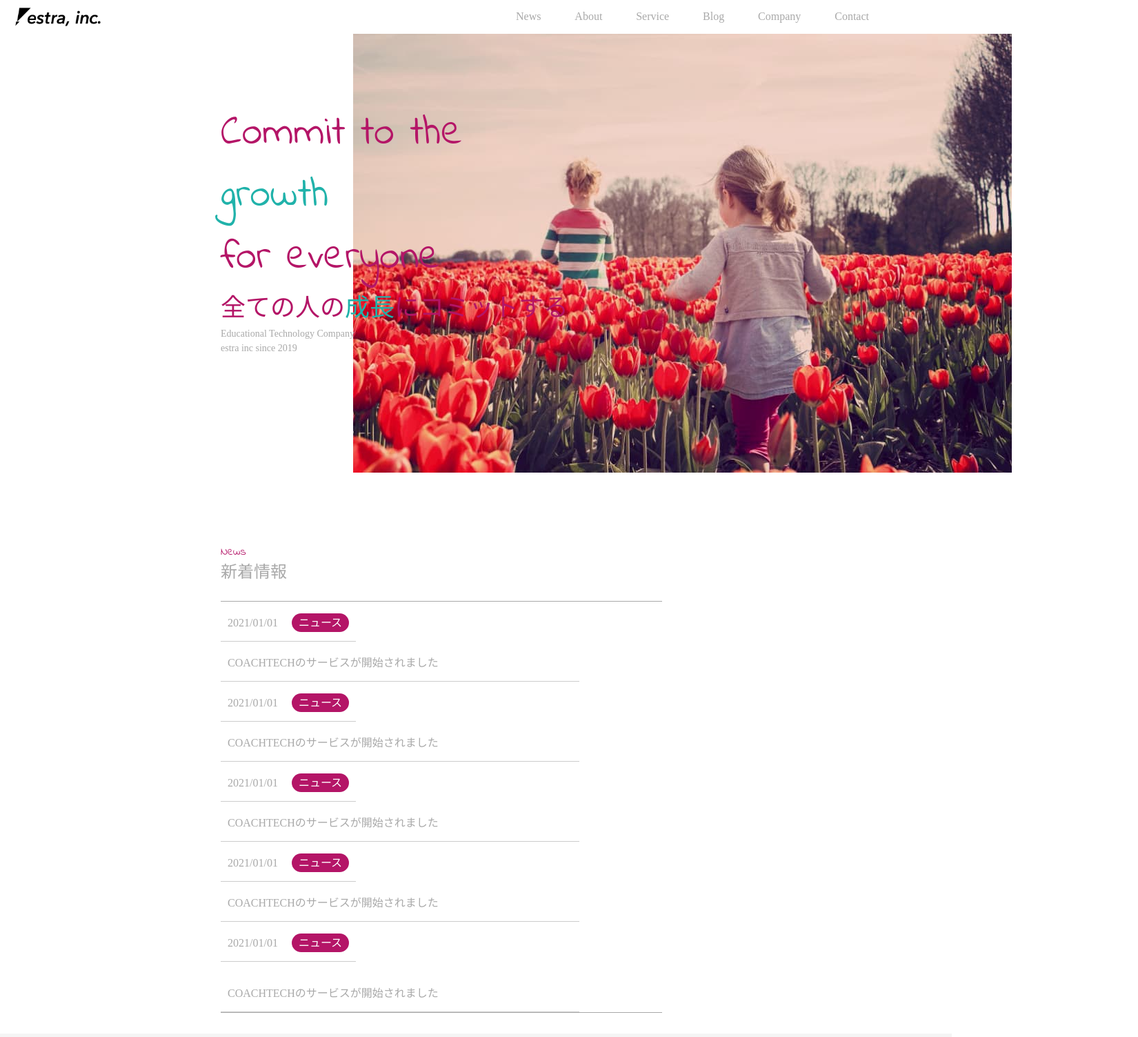
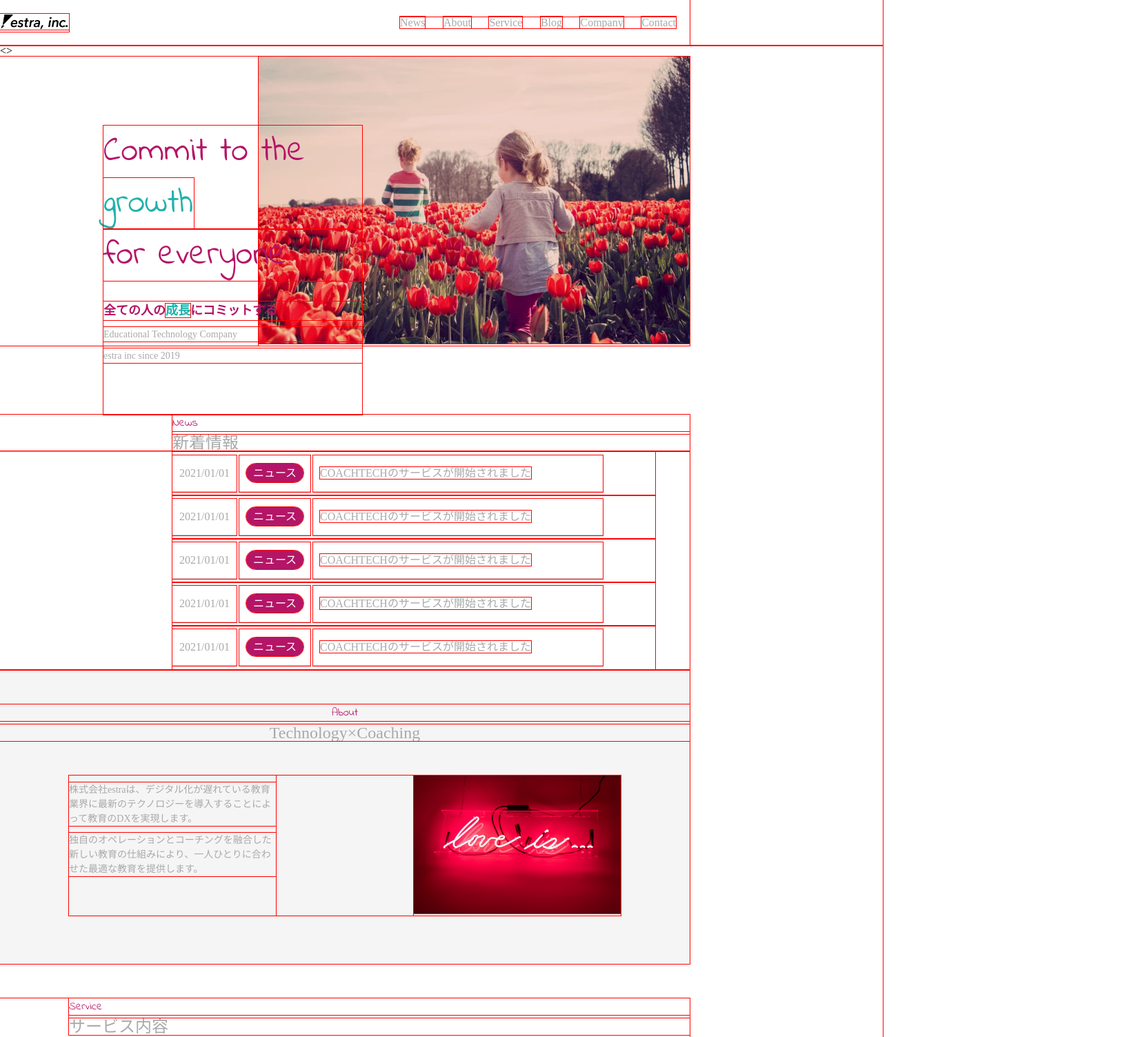
Before and after one commit to buuko777/20230807-Asuka-Masaki_Coachtech_html-css_lppage, a plain HTML site: page index.html in a window 1280 px wide. Shown: the top 1503 px of the page at 69% size, 1650 px wide, since content can reach past the window. Drawn offline with Linux system fonts and the light colour scheme.

Commit message:
0817再提出します。

```diff
--- a/style.css
+++ b/css/style.css
@@ -1,19 +1,22 @@
+* {
+    outline: 1px solid red !important;
+}
+
 .header{
-width: 100vw;
+width: 1000px;
 display:flex;
 justify-content:space-between;
 align-items: center;
+padding-top: 20px;
+padding-bottom:20px;
 }
 
-h1 img{
-width:10vw;
-margin:10px 20px;
-vertical-align:bottom;
+.page-title img{
+width:100px;
 }
 
-
 .header__nav{
-width:40vw;
+width:400px;
 display:flex;
 display: inline-block;
 margin-right: 20px;
@@ -26,6 +29,7 @@ justify-content: space-between;
 }
 
 .header_nav-item {
+font:14px;
 list-style: none;
 text-decoration-line:none;
 }
@@ -36,28 +40,31 @@ color:darkgray;
 }
 
 .top{
-width:100vw;
+width:1000px;
 display:flex;
-justify-content: space-between;
+justify-content:space-between;
+margin-bottom:100px;
 }
 
 .top__text-box{
+width:400px;
 position:relative;
 top: 100px;
-left: 25%;
+left: 15%;
 }
 
 .deco-text{
-font-size: 60px;
+font-size: 50px;
 color:#b41567;
 font-family: 'Indie Flower', cursive;
 line-height: 150%;
 }
 
 .red-text{
-font-size: 36px;
+margin-top:30px;
+font-size: 18px;
 color: #b41567;
-font:bolder;
+font-weight:bolder;
 line-height: 150%;
 }
 
@@ -65,6 +72,7 @@ line-height: 150%;
 font-size:14px;
 color:darkgray;
 line-height: 150%;
+margin-top:10px;
 }
 
 .green-text{
@@ -73,17 +81,17 @@ font:bolder;
 }
 
 .top__pic{
-width:60%;
+width:625px;
 float:right;
-margin-right: 0%;
+padding-right: 0%;
 }
 
-.top-pic img{
-width:100%
+.top__pic img{
+width:625px;
 }
 
 .news{
-width:100vw;
+width:1000px;
 }
 
 .news__title{
@@ -104,18 +112,21 @@ font-size:24px;
 color: darkgray;
 }
 
-.news__table{
+.news__list{
 line-height:10px;
-display:flex;
-justify-content: space-between;
-width:50vw;
-margin:30px auto;
 color:darkgray;
 font-size: 16px;
 border-top:solid 1px darkgray;
 border-bottom:solid 1px darkgray;
 border-collapse: collapse;
 border-spacing: 10px 20px;
+padding-left:0;
+}
+
+.list-row{
+list-style:none;
+width:700px;
+margin-left:25%;
 }
 
 .table-date{
@@ -126,6 +137,7 @@ text-align: center;
 line-height: 200%;
 padding:10px;
 border-bottom:1px solid #ccc;
+text-decoration: none;
 }
 
 .table-date2 {
@@ -151,7 +163,7 @@ display:inline;
 }
 
 .table-message {
-width:500px;
+width:400px;
 color: darkgray;
 display:inline-block;
 text-align:left;
@@ -162,19 +174,19 @@ padding: 10px;
 
 
 .about{
-width:100vw;
+width:1000px;
 background-color: #f5f5f5;
-padding:50px 50px;
-
+padding-top:50px;
+padding-bottom:50px;
 }
 
 .about__title{
-margin:50px auto;
 text-align: center;
+margin-bottom:50px;
 }
 
 .about__content{
-width:50vw;
+width:800px;
 margin:20px auto;
 display:flex;
 justify-content: space-between;
@@ -186,7 +198,7 @@ width:300px;
 
 .text{
 color: darkgray;
-text-align: left;ƒ
+text-align: left;
 }
 
 .content-pic{
@@ -199,19 +211,18 @@ width:300px;
 }
 
 .service{
-width:100vw;
-padding:50px 50px;
+width:1000px;
 }
 
 .service__title{
 margin-top:50px;
-margin-left:20%;
+margin-left:10%;
 }
 
 
 .service__content{
 display:flex;
-width:60%;
+width:80%;
 margin: 20px auto;
 color:white;
 }
@@ -241,7 +252,7 @@ font-weight: bold;
 }
 
 .service__content-large-text{
-margin:20px 20px;
+margin:5px 5px;
 line-height:200%;
 }
 
@@ -251,7 +262,7 @@ background-color: #B35B8B;
 }
 
 .service__content-right-top-text{
-margin: 20px 20px;
+margin: 5px 5px;
 font: size 12px;
 text-align: left;
 line-height: 200%;
@@ -283,18 +294,20 @@ width:100px;
 }
 
 .blog{
-width:100vw;
+margin-top:100px;
+width:1000px;
 background-color: rgba(245, 245, 245, 1);
-padding:50px;
+padding-top:50px;
+padding-bottom: 10px;
 }
 
 .blog__title{
-margin-left:20%;
+margin-left:10%;
 }
 
 .blog__card-container{
 display:flex;
-width:60%;
+width:80%;
 margin: 20px auto;
 justify-content: space-between;
 }
@@ -307,7 +320,7 @@ background-color: white;
 }
 
 .card-top{
-width:100%;
+width:1000px;
 height:50%;
 display:flex;
 position:relative;
@@ -382,8 +395,9 @@ text-decoration: none;
 }
 
 .company{
-width:100vw;
-padding: 50px;
+width:1000px;
+margin-top:50px;
+margin-bottom:50px;
 }
 
 .company__title{
@@ -391,13 +405,13 @@ margin-left: 25%;
 }
 
 .company__table{
-width:40vw;
+width:500px;
 margin:50px auto;
 border: solid 1px #EEEEEE;
 }
 
 .company__table-row{
-width:40vw;
+width:400px;
 border: solid 1px #EEEEEE;
 line-height: 250%;
 }
@@ -412,7 +426,7 @@ margin-left:5px;
 }
 
 .company__recruit{
-width:100vw;
+width:1000px;
 display:flex;
 padding:50px 0px;
 }
@@ -420,7 +434,7 @@ padding:50px 0px;
 .info{
 width:50%;
 height:400px;
-background-image:url(img/recruit.png);
+background-image:url(../img/recruit.png);
 background-size: cover;
 background-repeat:no-repeat;
 display:flex;
@@ -431,7 +445,7 @@ align-items:center;
 .interview{
 width:50%;
 height: 400px;
-background-image:url(img/interview.png);
+background-image:url(../img/interview.png);
 background-size:cover;
 background-repeat: no-repeat;
 display: flex;
@@ -446,15 +460,18 @@ font-weight: bold;
 }
 
 .company__recruit-content{
-width:100pw;
-padding: 50px;px;
+width:1000px;
 display:flex;
 justify-content: center;
 align-items: center;
 }
 
+.inquiry{
+width:1000px;
+}
+
 .inquiry__button{
-margin:0px auto 50px auto;
+margin: 50px auto 50px auto;
 width:200px;
 height:50px;
 border-radius:20px;
@@ -462,7 +479,7 @@ background:linear-gradient(90deg,#FC1E8D,#b9176a);
 color:white;
 display: flex;
 align-items: center;
-justify-content: space-around;
+justify-content: center;
 box-shadow: 0px 10px 3px #840151;
 }
 
@@ -472,7 +489,7 @@ font-size:20px;
 display: inline-block;
 font-weight:bold;
 position:relative;
-line-hight:300%;
+line-height:300%;
 }
 
 .text4::after{
@@ -489,25 +506,28 @@ background-color:#840151;
 
 .inquiry__button-text{
 display:inline-block;
+text-align:left;
 }
 
-.inquiry__button-text::before{
+.inquiry__button::before{
 content:"";
-background:url(img/mailicon.svg);
+background:url(../img/mailicon.svg);
 background-size: cover;
 vertical-align: middle;
 width:20px;
 height:20px;
 display:inline-block;
-margin-right:10px;
+margin: 10px;
 }
 
 footer{
+width:1000px;
 background-color: rgba(245, 245, 245, 1);
 display:flex;
 align-items:center;
 justify-content:center;
 }
+
 .footer-text{
 line-height: 300%;
 }
--- a/index.html
+++ b/index.html
@@ -4,8 +4,8 @@
     <meta charset="UTF-8">
     <meta name="viewport" content="width=device-width, initial-scale=1.0">
     <title>Document</title>
-    <link rel="stylesheet" href="reset.css" />
-    <link rel="stylesheet" href="style.css" />
+    <link rel="stylesheet" href="css/reset.css" />
+    <link rel="stylesheet" href="css/style.css" />
     <link rel="preconnect" href="https://fonts.googleapis.com">
     <link rel="preconnect" href="https://fonts.gstatic.com" crossorigin>
     <link href="https://fonts.googleapis.com/css2?family=Indie+Flower&display=swap" rel="stylesheet">
@@ -13,7 +13,7 @@
 <body>
 <header>
 <div class="header">
-    <h1>
+    <h1 class="page-title">
     <a href="#"><img src="img/estra_logo.png" alt="estra,inc"></a>
     </h1>
     <div class="header__nav">
@@ -29,7 +29,7 @@
 </div>
 </header>
 <main>
-<div>
+<>
 <div class="top">
     <div class="top__text-box">
         <p class="deco-text">Commit to the <span class="green-text">growth</span></p>
@@ -47,41 +47,43 @@
         <p class="deco-text2">News</p>
         <p class="large-text">新着情報</p>
     </div>
-    <table class="news__table">
-        <tr class="news__table-row">
-            <td class="table-date">2021/01/01</td>
-            <td class="table-date">
+    <ul class="news__list">
+        <li class="list-row">
+            <div class="table-date">2021/01/01</div>
+            <div class="table-date">
                 <p class="news-tag">ニュース</p>
-            </td>
-            <td class="table-message"><a class="link1" href="#">COACHTECHのサービスが開始されました</a></td>
-        </tr>
-        <tr class="news__table-row">
-            <td class="table-date">2021/01/01</td>
-            <td class="table-date">
+            </div>
+            <div class="table-message"><a class="link1" href="#">COACHTECHのサービスが開始されました</a></div>
+        </li>
+        <li class="list-row">
+            <div class="table-date">2021/01/01</div>
+            <div class="table-date">
                 <p class="news-tag">ニュース</p>
-            </td>
-            <td class="table-message"><a class="link1" href="#">COACHTECHのサービスが開始されました</a></td>
-        </tr>
-        <tr class="news__table-row">
-            <td class="table-date">2021/01/01</td>
-            <td class="table-date"><p class="news-tag">ニュース</p></td>
-            <td class="table-message"><a class="link1" href="#">COACHTECHのサービスが開始されました</a></td>
-        </tr>
-        <tr class="news__table-row">
-            <td class="table-date">2021/01/01</td>
-            <td class="table-date">
+            </div>
+            <div class="table-message"><a class="link1" href="#">COACHTECHのサービスが開始されました</a></div>
+        </li>
+        <li class="list-row">
+            <div class="table-date">2021/01/01</div>
+            <div class="table-date">
                 <p class="news-tag">ニュース</p>
-            </td>
-            <td class="table-message"><a class="link1" href="#">COACHTECHのサービスが開始されました</a></td>
-        </tr>
-        <tr class="">
-            <td class="table-date2">2021/01/01</td>
-            <td class="table-date">
+            </div>
+            <div class="table-message"><a class="link1" href="#">COACHTECHのサービスが開始されました</a></div>
+        </li>
+        <li class="list-row">
+            <div class="table-date">2021/01/01</div>
+            <div class="table-date">
                 <p class="news-tag">ニュース</p>
-            </td>
-            <td class="table-message"><a class="link1" href="#">COACHTECHのサービスが開始されました</a></td>
-        </tr>
-    </table>
+            </div>
+            <div class="table-message"><a class="link1" href="#">COACHTECHのサービスが開始されました</a></div>
+        </li>
+        <li class="list-row">
+            <div class="table-date">2021/01/01</div>
+            <div class="table-date">
+                <p class="news-tag">ニュース</p>
+            </div>
+            <div class="table-message"><a class="link1" href="#">COACHTECHのサービスが開始されました</a></div>
+        </li>
+    </ul>
 </div>
 
 <div class="about">
@@ -194,7 +196,7 @@
         <a class="link2" href="#"><p>一覧ページへ</p></a>
     </div>
 </div>
-<div class="company"></div>
+<div class="company">
     <div class="company__title">
         <p class="deco-text2">　Company</p>
         <p class="large-text">　会社概要</p>
@@ -225,6 +227,7 @@
             <td class="company__table-data"><p class="text">　¥10,000,000</p></td>
         </tr>
     </table>
+</div>
 <div class="company__recruit">
     <div class="info">
         <p class="text3">採用情報</p>
@@ -241,11 +244,9 @@
         <p class="inquiry__button-text">お問い合わせ</p>
     </div>
 </div>
-</div>
-
 </main>
 <footer>
-<small><p class="footer-text">&copy;estra,inc All Rights Reserved</p></small>
+<p class="footer-text"><small>&copy;estra,inc All Rights Reserved</small></p>
 </footer>
 </body>
 </html>
```
Also changed, not shown: css/reset.css (renamed from reset.css). Lines whose indentation alone changed are shown as unchanged.
